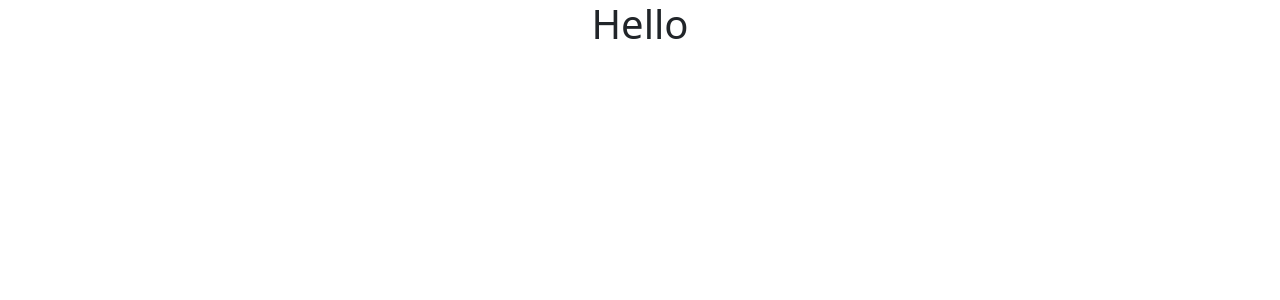
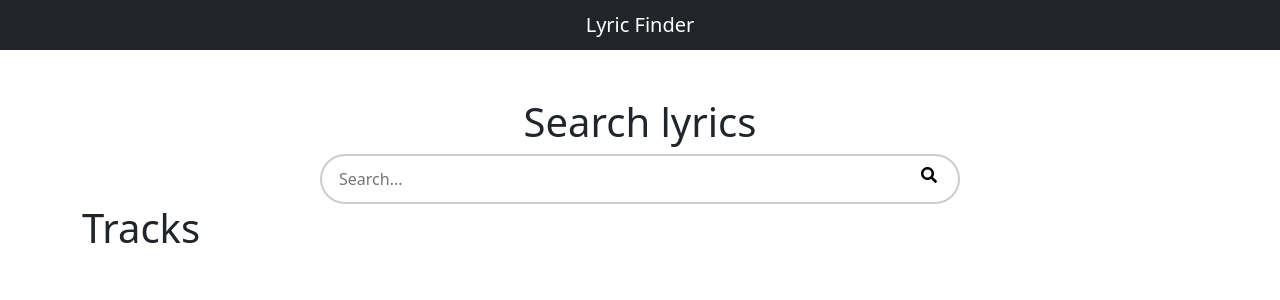
Before and after one commit to rahulpatil99/lyricsfinder, a React (Create React App) app: page / in a window 1280 px wide. Shown: the top 300 px of the page. Built offline with nearby package versions, Linux system fonts and the light colour scheme.

Commit message:
test tracks with sample json before api use

```diff
--- a/src/App.js
+++ b/src/App.js
@@ -1,11 +1,32 @@
 
 import './App.css';
 
+import {BrowserRouter as Router , Route , Routes } from 'react-router-dom';
+
+import Header from './components/Layout/Header';
+// import Spinner from './components/Layout/Spinner';
+import Search from './components/Layout/Search';
+import React from 'react';
+import {Provider} from './context';
+import Index from './components/Layout/Index';
+
 function App() {
   return (
-    <div className="App">
-      <h1>Hello</h1>
-    </div>
+    <Provider>
+
+    <Router>
+    <React.Fragment>
+      <Header/>
+      <Search/>
+      <div className="container">
+        <Routes>
+          <Route exact path='/' element ={<Index/>}/>
+        </Routes>
+      </div>
+      {/* <Spinner/> */}
+    </React.Fragment>
+    </Router>
+    </Provider>
   );
 }
 
--- /dev/null
+++ b/src/components/Layout/Index.js
@@ -0,0 +1,14 @@
+import React from 'react';
+
+import Tracks from '../Tracks/Tracks';
+
+
+ const Index=() =>{
+  return (
+    <React.Fragment>
+      <Tracks/>
+    </React.Fragment>
+  );
+};
+
+export default Index;
--- /dev/null
+++ b/src/components/Tracks/Tracks.js
@@ -0,0 +1,17 @@
+import React, { Component } from 'react'
+import { Consumer } from '../../context'
+
+export default class Tracks extends Component{
+  render(){
+  return(
+<Consumer>
+  {
+  value=>{
+      console.log(value);
+      return <h1>Tracks</h1>;
+    }
+  }
+</Consumer>
+  )
+  }
+}
--- /dev/null
+++ b/src/context.js
@@ -0,0 +1,22 @@
+import React, { Component } from 'react'
+
+const Context = React.createContext();
+
+export class Provider extends Component {
+  state = {
+    track_list:[
+      {Track :{track_name : 'a'}},
+      {Track :{track_name : 'a'}
+    }
+    ]
+  }
+  render() {
+    return (
+      <Context.Provider value={this.state}>
+        {this.props.children}
+      </Context.Provider>
+    )
+  }
+}
+
+export const Consumer =  Context.Consumer;
```
